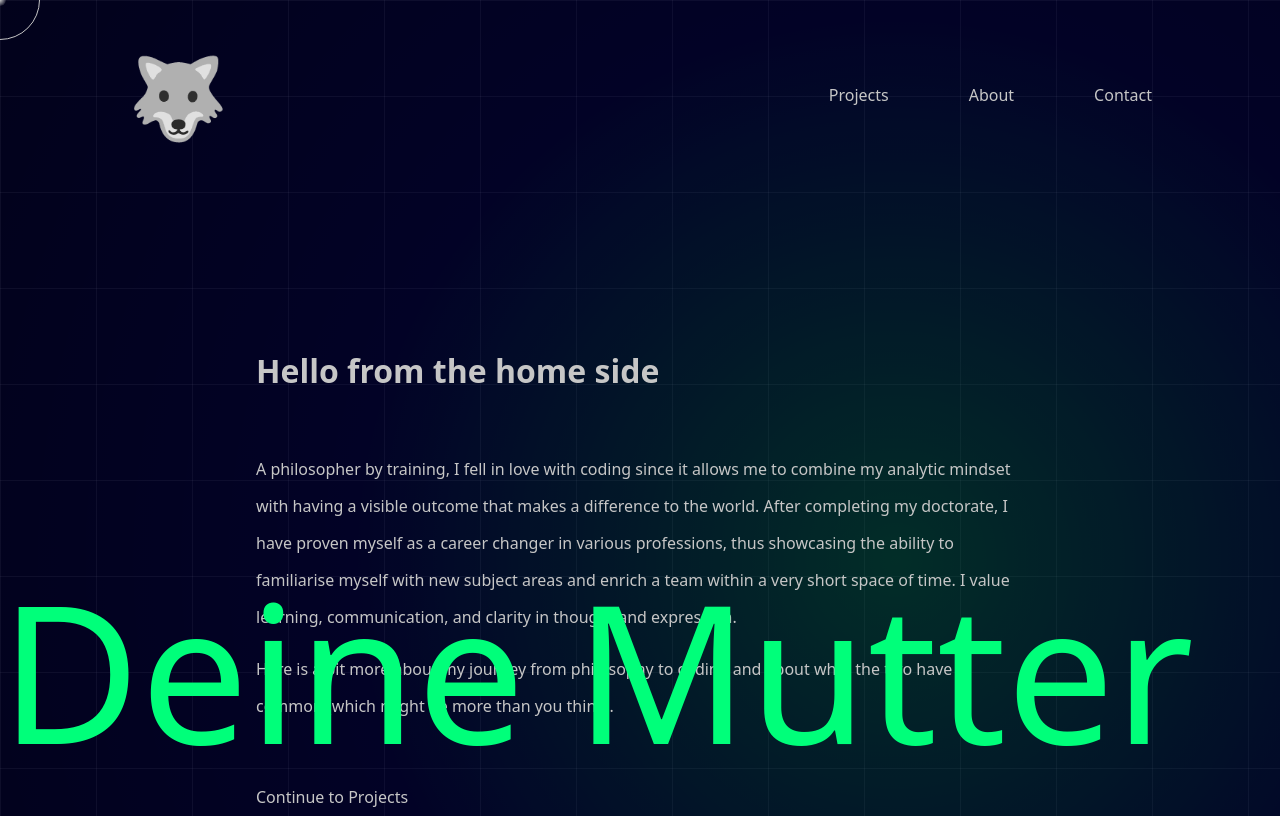
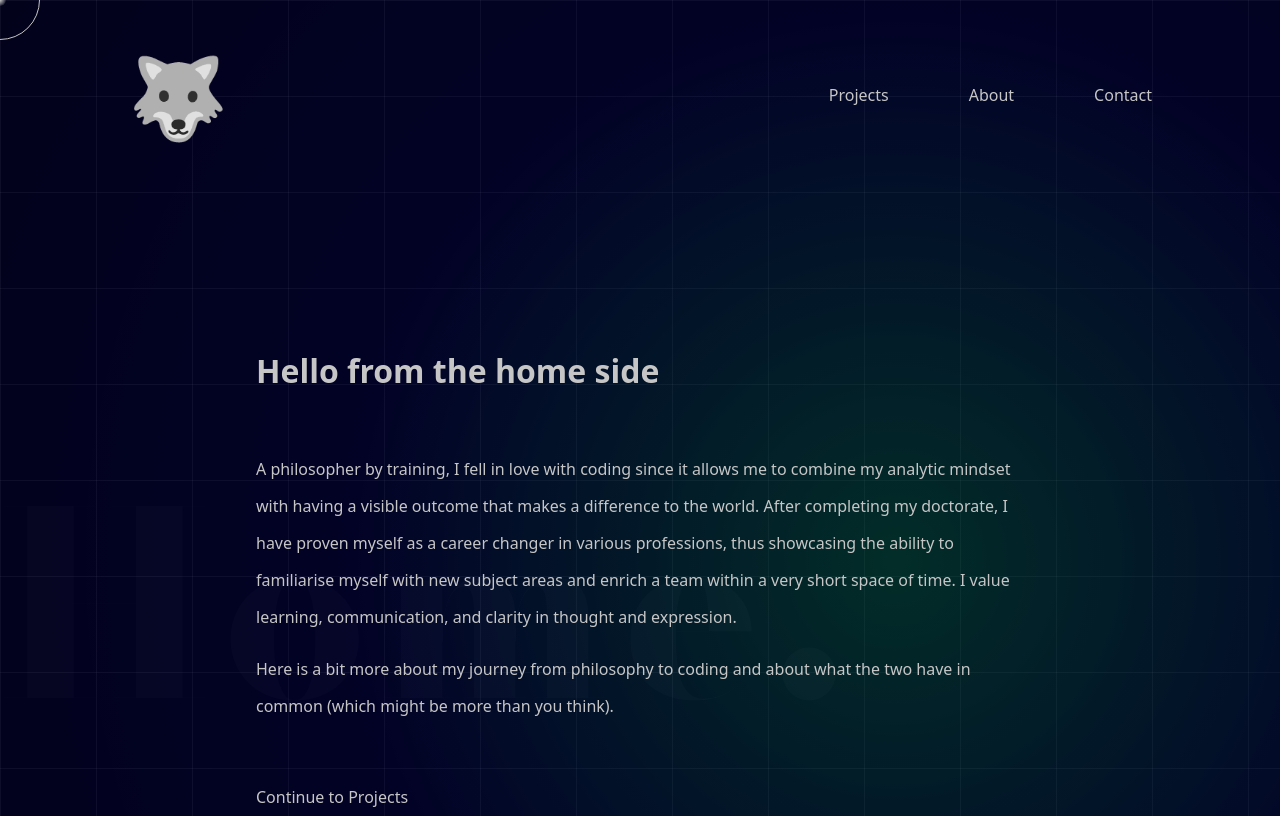
Before and after one commit to RolandHesse/MyHomepage, a Next.js app: page / in a window 1280 px wide. Built offline with nearby package versions, Linux system fonts and the light colour scheme.

Commit message:
add fonts and some styling to background text

```diff
--- a/design-system/StyledBackgroundText.js
+++ b/design-system/StyledBackgroundText.js
@@ -1,13 +1,20 @@
 import styled from "styled-components";
+import { Bodoni_Moda } from "@next/font/google";
+
+const bodoniModa = Bodoni_Moda({ subsets: ["latin"] });
 
 export const StyledBackgroundText = styled.div`
   position: fixed;
   bottom: 0;
   left: 0;
-  content: "Deine Mutter";
-  color: rgba(0, 255, 122);
+  color: rgba(255, 255, 255, 0.02);
   font-size: ${({ viewportWidth }) =>
-    `min(calc(12rem * (${viewportWidth} / 1044)), 12rem)`};
+    `min(calc(12rem * (${viewportWidth} / 612)), 16rem)`};
+  font-family: ${bodoniModa.style.fontFamily};
+  font-weight: 800;
+  letter-spacing: 0.8rem;
+  padding: 0;
+  margin: 0;
   max-width: 100%;
   white-space: nowrap; /* Prevent the text from wrapping */
 `;
--- a/package.json
+++ b/package.json
@@ -10,6 +10,7 @@
     "test": "jest --watchAll"
   },
   "dependencies": {
+    "@next/font": "^14.1.4",
     "eslint": "8.44.0",
     "eslint-config-next": "13.4.8",
     "next": "13.4.8",
--- a/pages/index.js
+++ b/pages/index.js
@@ -29,7 +29,7 @@ export default function HomePage({ viewportWidth }) {
         </StyledLink>
       </StyledWrapperDiv>
       <StyledBackgroundText viewportWidth={viewportWidth}>
-        Deine Mutter
+        Home.
       </StyledBackgroundText>
     </>
   );
```
Also changed, not shown: fonts/BodoniModa-VariableFont_opsz,wght.ttf (added), 1 other file (tests, documents, lock files or other folders).
